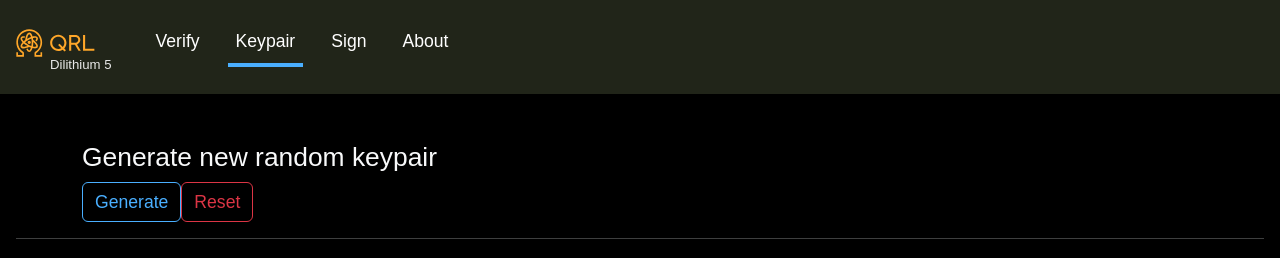
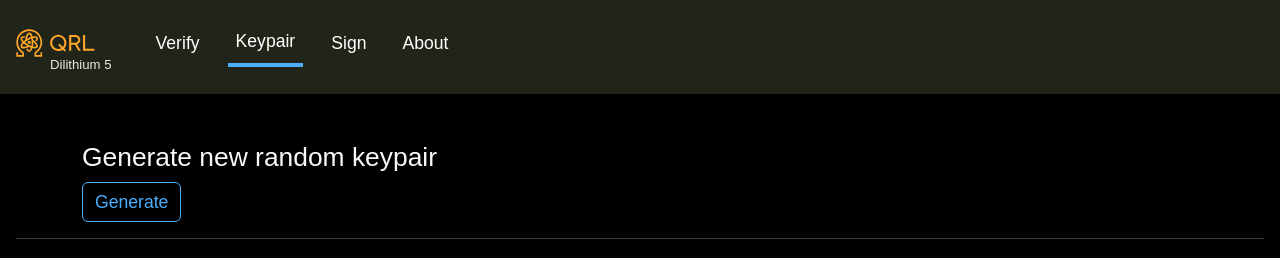
Before and after one commit to theQRL/dilithium5-demo, a Vue app: page /keypair in a window 1280 px wide. Shown: the top 258 px of the page. Built offline with nearby package versions, Linux system fonts and the light colour scheme; a web font is replaced by a local one.

Commit message:
Better mobile device UI

```diff
--- a/src/App.vue
+++ b/src/App.vue
@@ -3,12 +3,29 @@ import { RouterLink, RouterView } from 'vue-router';
 </script>
 
 <template>
-  <nav class="navbar navbar-expand navbar-light bg-light">
+  <nav class="navbar navbar-expand-lg navbar-light bg-light">
     <a class="navbar-brand" href="/">
       <img src="./assets/yellow.svg" height="60" class="d-inline-block align-top" />
       <div class="sub">Dilithium 5</div>
     </a>
 
+    <ul class="collapse navbar-collapse navbar-nav">
+      <li class="nav-item">
+        <RouterLink class="nav-link" to="/">Verify</RouterLink>
+      </li>
+      <li class="nav-item">
+        <RouterLink class="nav-link" to="/keypair">Keypair</RouterLink>
+      </li>
+      <li class="nav-item">
+        <RouterLink class="nav-link" to="/sign">Sign</RouterLink>
+      </li>
+      <li class="nav-item">
+        <RouterLink class="nav-link" to="/about">About</RouterLink>
+      </li>
+    </ul>
+  </nav>
+
+  <nav class="navbar navbar-expand navbar-light bg-light d-lg-none">
     <ul class="navbar-nav">
       <li class="nav-item">
         <RouterLink class="nav-link" to="/">Verify</RouterLink>
@@ -26,7 +43,6 @@ import { RouterLink, RouterView } from 'vue-router';
   </nav>
   <RouterView class="p-3 pt-5"></RouterView>
 </template>
-
 <style lang="scss" scoped>
 .navbar {
   padding-bottom: 15px;
--- a/src/views/KeypairView.vue
+++ b/src/views/KeypairView.vue
@@ -2,8 +2,10 @@
   <main>
     <div class="container">
       <h4 v-if="allowActions()">Generate new random keypair</h4>
-      <button v-if="allowActions()" class="btn btn-outline-secondary" type="button" @click="generateKeypair(true)">Generate</button>
-      <button class="btn btn-outline-danger" type="button" @click="clear()">Reset</button>
+      <button v-if="allowActions()" class="btn btn-outline-secondary" type="button" @click="generateKeypair(true)">
+        Generate
+      </button>
+      <button v-if="!allowActions()" class="btn btn-outline-danger" type="button" @click="clear()">Reset</button>
     </div>
     <hr v-if="allowActions()" />
     <div v-if="allowActions()" class="container">
@@ -284,6 +286,6 @@ export default {
 <style scoped>
 h4 > small {
   font-size: 1.1rem;
-  color: #4AAFFF;
+  color: #4aafff;
 }
 </style>
--- a/src/views/SignView.vue
+++ b/src/views/SignView.vue
@@ -12,7 +12,7 @@
           </span>
           <button
             v-if="filelistKey.length !== 0 && filelist.length !== 0"
-            class="btn btn-success btn-sm"
+            class="btn btn-success"
             :disabled="filelistKey.length === 0 || filelist.length === 0"
             @click="validateFiles(filelistKey, filelist)"
           >
@@ -134,7 +134,6 @@
         </div>
       </div>
     </div>
-  </main>
     <div
       ref="modalResult"
       class="modal"
@@ -156,7 +155,8 @@
         </div>
       </div>
     </div>
-  <div v-if="active || activeResult" class="modal-backdrop fade show"></div>
+    <div v-if="activeResult" class="modal-backdrop fade show"></div>
+  </main>
 </template>
 
 <script>
@@ -244,7 +244,6 @@ export default {
         const msg = Buffer.from(fileBuffer);
         const sk = Buffer.from(keyBuffer, 'hex');
         let sig = cryptoSign(msg, sk);
-        console.log('signature: ', sig);
         // get first 4595 bytes of sig (since this returns SIGNATURE + MESSAGE)
         sig = Buffer.from(sig).slice(0, 4595).toString('hex');
         this.verification[index] = sig;
@@ -267,7 +266,6 @@ export default {
       this.checkCanValidate();
     },
     async onChangeSig() {
-      console.log('changing sig file');
       const fl = [...this.$refs.fileSig.files];
       // Object.keys(fl).forEach(async (i) => {
       //   const file = fl[i];
@@ -307,7 +305,6 @@ export default {
       this.activeResult = true;
       this.compiledString = this.verification[i];
       this.filename = this.filelist[i].name;
-      // console.log('view logic here for index=', i);
     },
     removeKey(i) {
       this.filelistKey.splice(i, 1);
```
Lines whose indentation alone changed are shown as unchanged.
